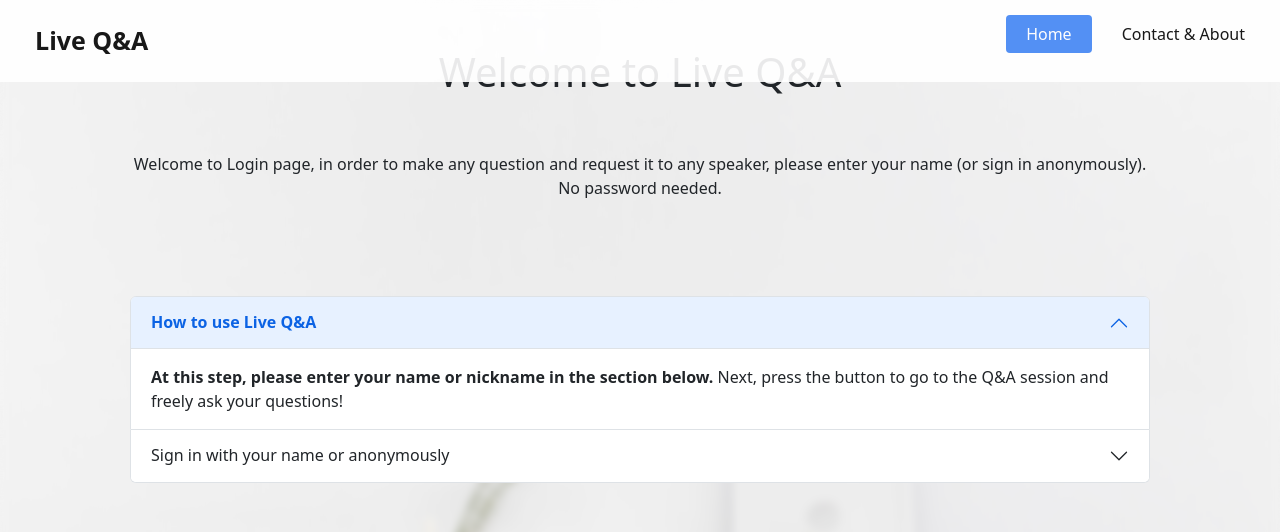
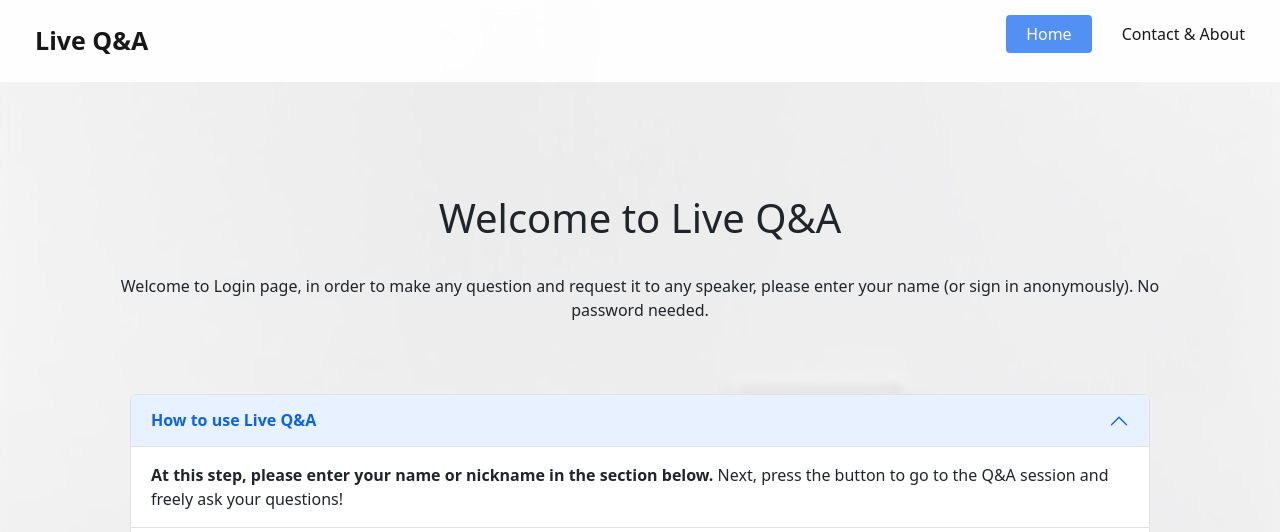
Before and after one commit to baokhanh1701/QAFrame-main, a PHP site: page /AttendeeLogin/1AttendeeLogIn.html in a window 1280 px wide. Shown: the top 532 px of the page. Run offline with PHP 8.4, Linux system fonts and the light colour scheme; some libraries are stand-ins or nearby versions.

Commit message:
committed

```diff
--- a/AttendeeLogin/1AttendeeLogIn.html
+++ b/AttendeeLogin/1AttendeeLogIn.html
@@ -19,10 +19,11 @@
         integrity="sha384-OERcA2EqjJCMA+/3y+gxIOqMEjwtxJY7qPCqsdltbNJuaOe923+mo//f6V8Qbsw3"
         crossorigin="anonymous"></script>
     <script src="/index.js"></script>
-    <div class="position-fixed fixed-top header">
+    <div class="header">
         <a href="/index.html" class="logo" style="font-size:25px">Live Q&A</a>
+        <div href="#default" class="logo" id="user_name"></div>
         <div class="header-right">
-            <a class="active" href="../index.html">Home</a>
+            <a class="active" href="/index.html">Home</a>
             <a href="/index.html#contact">Contact & About</a>
         </div>
     </div>
@@ -30,8 +31,8 @@
         <div class="container justify-content-center" id="home">
             <br>
             <br>
-            <h1 class="headerContent text-center">Welcome to Live Q&A</h1>
-            <div class="content text-center p-5">
+            <h1 class="headerContent text-center mt-5 pt-3">Welcome to Live Q&A</h1>
+            <div class="content text-center p-4">
                 Welcome to Login page, in order to make any question and request it to any speaker, please enter
                 your name (or sign in anonymously). No password needed.
             </div>
--- a/AttendeeLogin/1AttendeeLogin.css
+++ b/AttendeeLogin/1AttendeeLogin.css
@@ -9,11 +9,11 @@ body {
 
 /* Style the header with a grey background and some padding */
 .header {
+    width: 100%;
     overflow: hidden;
     padding: 10px 10px;
     background-color: white;
     opacity: 90%;
-
 }
 
 /* Style the header links */
--- a/AttendeeLogin/AttendeeQuestion/1AttendeeQuestion.html
+++ b/AttendeeLogin/AttendeeQuestion/1AttendeeQuestion.html
@@ -71,9 +71,7 @@
                         <div id="comments" class="comments">Con chó đỏ người ta gọi là con chó... đỏ.</div>
                     </div> -->
                 </div>
-
-
-                <!-- End list of question -->
+                                <!-- End list of question -->
             </div>
         </div>
     </div>
```
Also changed, not shown: index.js (line endings or trailing spaces).
